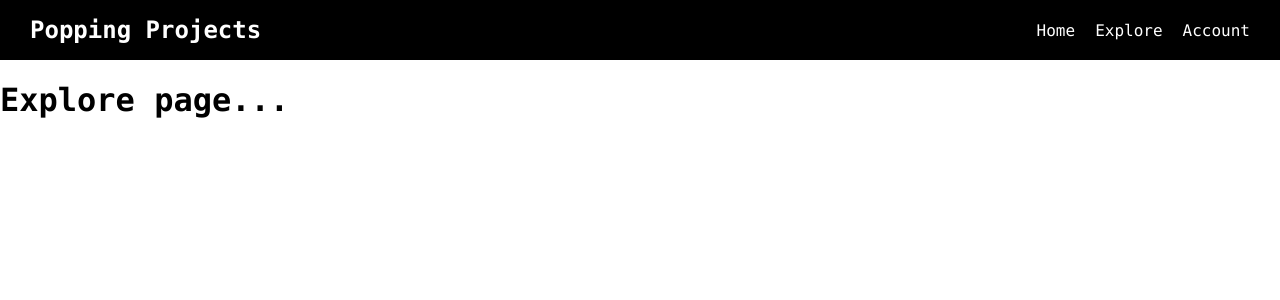
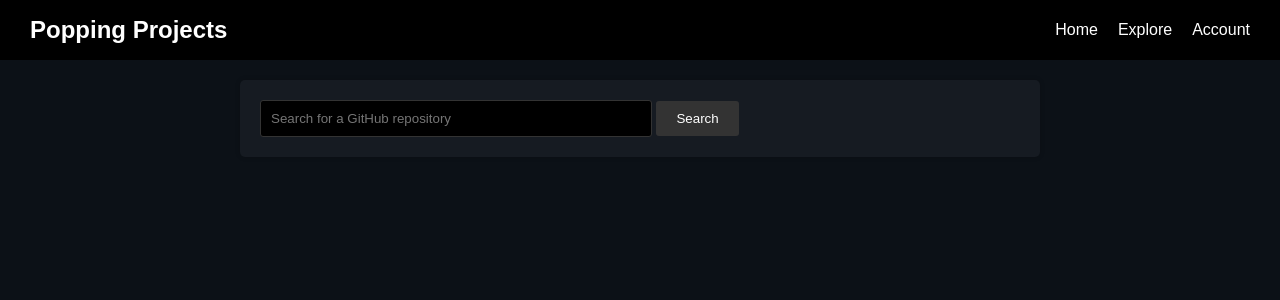
Before and after one commit to UCCS-CS4300-5300/group7-fall2023, a Django app: template repositories/templates/explore.html in a window 1280 px wide. Shown: the top 300 px of the page. Run offline with Django 3.2, Linux system fonts and the light colour scheme; the template is opened without the code that fills it, so the values that code supplies are empty; parts of the project's set-up code (start-up, migrations or seed data) failed here and were passed over.

Commit message:
updating the explore to show different git repos

```diff
--- a/repositories/static/base.css
+++ b/repositories/static/base.css
@@ -1,6 +1,6 @@
 body {
-    font-family: "Consolas", monospace;
-    background-color: #fff;
+    font-family: 'Alliance No.1', sans-serif;
+    background-color: #0c1117;
     margin: 0;
     padding: 0;
 }
@@ -50,16 +50,18 @@ body {
 }
 
 .search-container {
-    background-color: #fff;
+    background-color: #161b22;
     padding: 20px;
     border-radius: 5px;
     box-shadow: 0 0 5px rgba(0, 0, 0, 0.2);
 }
 
 .search-input {
-    width: 85%;
+    width: calc(50% - 10px);
     padding: 10px;
-    border: 1px solid #ccc;
+    border: 1px solid #333;
+    background-color: #000;
+    color: #fff;
     border-radius: 3px;
 }
 
@@ -77,12 +79,13 @@ body {
 }
 
 .repository-list {
-    margin-top: 20px;
+    margin-top: 10px;
 }
 
 .repository {
-    background-color: #fff;
-    border: 1px solid #ccc;
+    background-color: #161b22;
+    color: #fff;
+    border: none;
     margin-bottom: 10px;
     padding: 10px;
     border-radius: 5px;
@@ -91,9 +94,17 @@ body {
 
 .repository-title {
     font-size: 18px;
+    color: #1e6eeb;
     font-weight: bold;
 }
 
 .repository-description {
     margin-top: 10px;
+    font-size: 15px;
+    color: #555;
+    white-space: pre-line;
 }
+
+.repository-stars {
+
+}
--- a/repositories/templates/explore.html
+++ b/repositories/templates/explore.html
@@ -1,5 +1,26 @@
-{% extends "base.html" %}
+    {% extends "base.html" %}
 
-{% block content %}
-  <h1>Explore page...</h1>
-{% endblock content %}
+    {% block content %}
+      <div class="container">
+          <div class="search-container">
+              <input type="text" class="search-input" placeholder="Search for a GitHub repository">
+              <button class="search-button">Search</button>
+          </div>
+          <div class="repository-list">
+              {% for repository in repositories %}
+                  <div class="repository">
+                    <div class="repository-title">{{ repository.name }}</div>
+                    <div class="repository-description"> {{ repository.description }}</div>
+                    <p><b>Language: </b>{{ repository.language }}</p>
+                    <p><b>Stars: </b>{{ repository.stars }}</p>
+                    <p><b>Open Issues: </b>{{ repository.issues }}</p>
+                    <p><b>Forks: </b>{{ repository.forks }}</p>
+                    <p><b>Last Commit: </b>{{ repository.last_commit }}</p>
+                    <a href="{{ repository.url }}" target="_blank">
+                      <button>View on GitHub</button>
+                    </a>
+                  </div>
+              {% endfor %}
+          </div>
+      </div>
+    {% endblock content %}
```
Also changed, not shown: repositories/views.py (+5 -3 lines).
